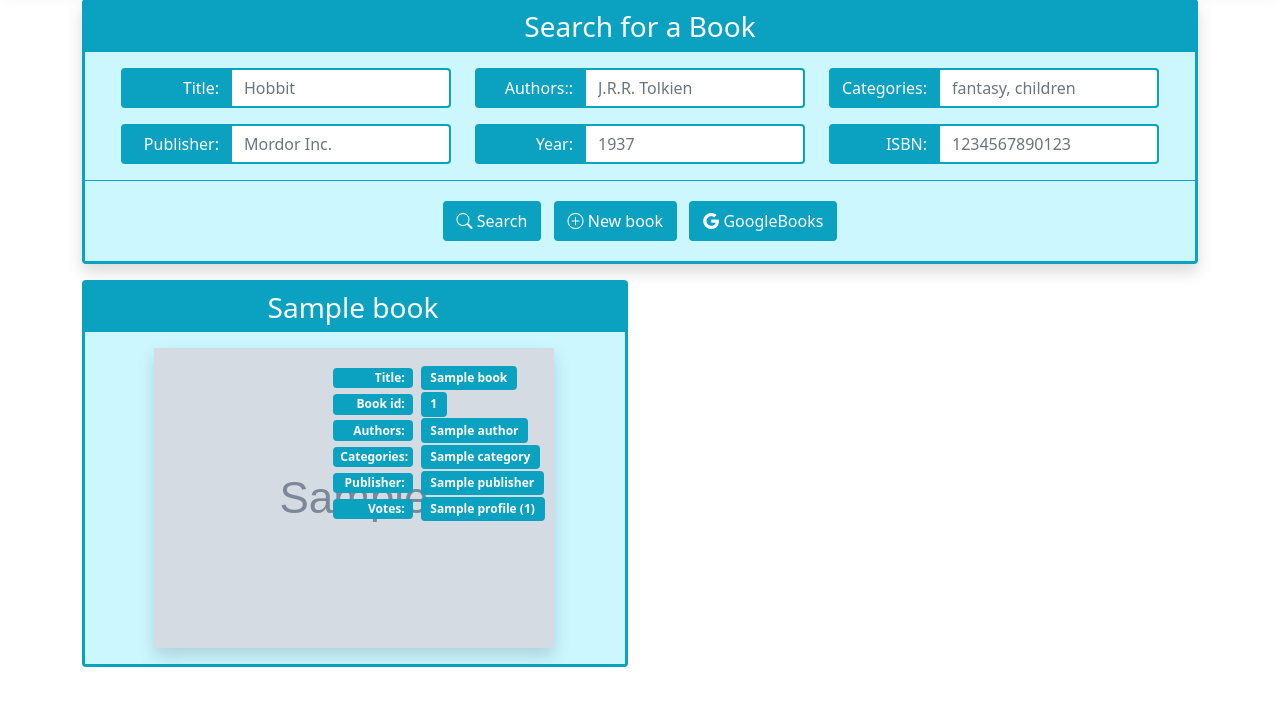
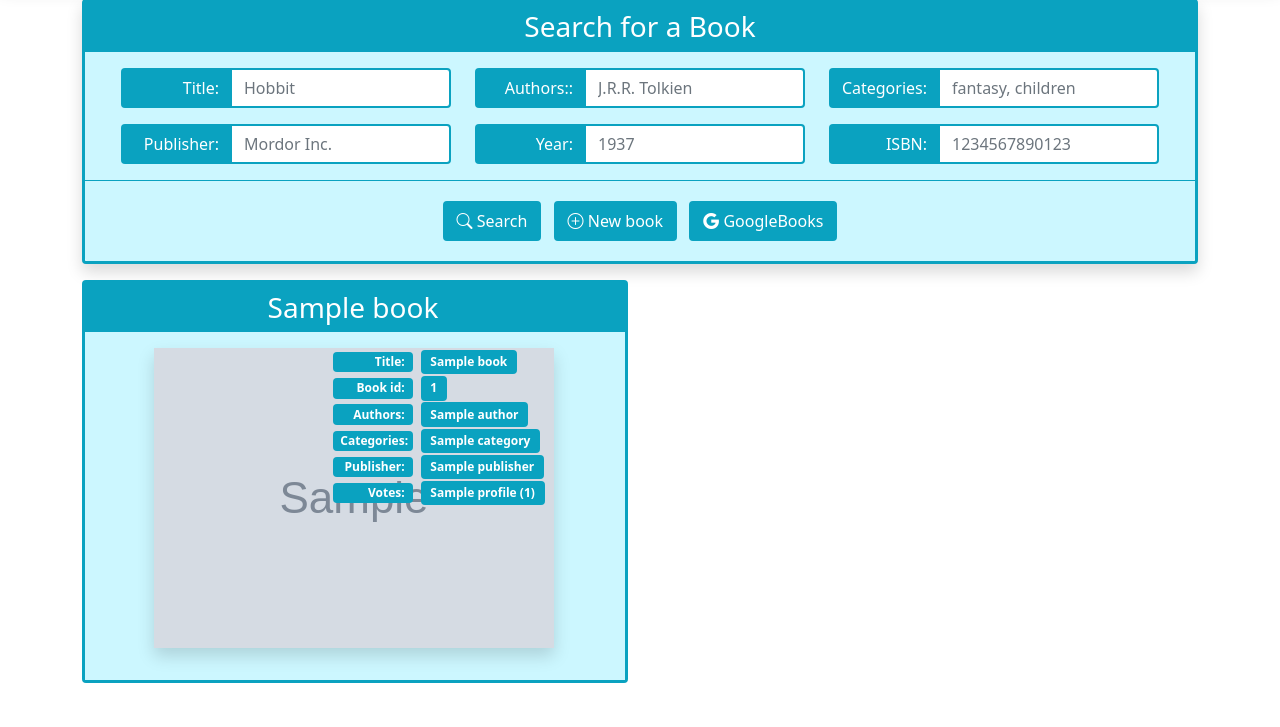
Before and after one commit to artur-wrzosek/mybookshelf, a Django app: page / in a window 1280 px wide. Shown: the part 73-800 px from the top of the page. Run offline with Django 4.2, Linux system fonts and the light colour scheme; tables that the repository leaves empty hold one stand-in row (values such as "Sample post"); grey boxes marked "Sample" are stand-in pictures.

Commit message:
response test

```diff
--- a/myBooks/templates/finder/book_list_element.html
+++ b/myBooks/templates/finder/book_list_element.html
@@ -23,14 +23,14 @@
 
     <div class="card-body p-3" >
         <div class="row row-cols-1 row-cols-sm-2 justify-content-center">
-            <div class="col mx-3" style="max-width: 128px;">
+            <div class="col mx-3 mb-3" style="max-width: 128px;">
                 <a href="{% url 'book-detail' book.id %}">
                     <img src="{% if book.thumbnail %}{{ book.thumbnail }}{% else %}https://books.google.pl/googlebooks/images/no_cover_thumb.gif{% endif %}"
                  style="min-width: 128px;"
                  class="shadow"  alt="">
                 </a>
             </div>
-            <div class="col m-3">
+            <div class="col mx-3">
                 <div class="row row-cols-2  g-2 justify-content-center">
                     <div class="col-auto">
                         <span class="badge text-end" style="width: 80px">
--- a/myBooks/templates/finder/gbooks_list_element.html
+++ b/myBooks/templates/finder/gbooks_list_element.html
@@ -13,7 +13,7 @@
 
     <div class="card-body p-3" >
         <div class="row row-cols-1 row-cols-sm-2 justify-content-center">
-            <div class="col mx-3" style="max-width: 128px;">
+            <div class="col mx-3 mb-3" style="max-width: 128px;">
                 <a href="{% url 'gbooks-list'}">
                     <img src="{% if book.thumbnail %}{{ book.thumbnail }}{% else %}https://books.google.pl/googlebooks/images/no_cover_thumb.gif{% endif %}"
                  style="min-width: 128px;"
```
